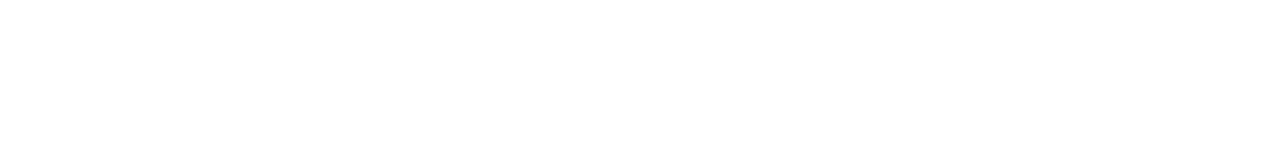
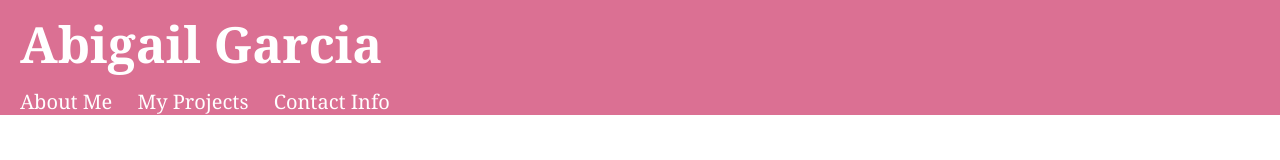
Before and after one commit to abigailmgarcia/Advanced-CSS-Portfolio, a plain HTML site: page index.html in a window 1280 px wide. Drawn offline with Linux system fonts and the light colour scheme.

Commit message:
added semantic elements to header and updated CSS

```diff
--- a/assets/style.css
+++ b/assets/style.css
@@ -0,0 +1,32 @@
+*{
+    box-sizing: border-box;
+    padding: 0;
+    margin: 0;
+}
+
+.header, .header nav {
+    padding-top: 10px;
+    font-family: Cambria, Cochin, Georgia, Times, 'Times New Roman', serif;
+    font-size: 20px;
+    background-color: palevioletred;
+    color: white;
+}
+
+.header h1 {
+    margin-left: 20px;
+    font-size: 50px;
+}
+
+.header nav ul{
+    list-style-type: none;
+}
+
+.header nav ul li{
+    display: inline-block;
+    margin-left: 20px;
+}
+
+a {
+    color: white;
+    text-decoration: solid;
+}
--- a/index.html
+++ b/index.html
@@ -8,6 +8,21 @@
     <title>Student Portfolio</title>
 </head>
 <body>
-
+    <header class="header">
+        <h1>Abigail Garcia</h1>
+            <nav>
+                <ul>
+                    <li>
+                        <a href="#About-Me"> About Me</a>
+                    </li>
+                    <li>
+                        <a href="My-Projects"> My Projects</a>
+                    </li>
+                    <li>
+                        <a href="Contact-Info"> Contact Info</a>
+                    </li>
+                </ul>
+            </nav>
+    </header>
 </body>
 </html>
```
